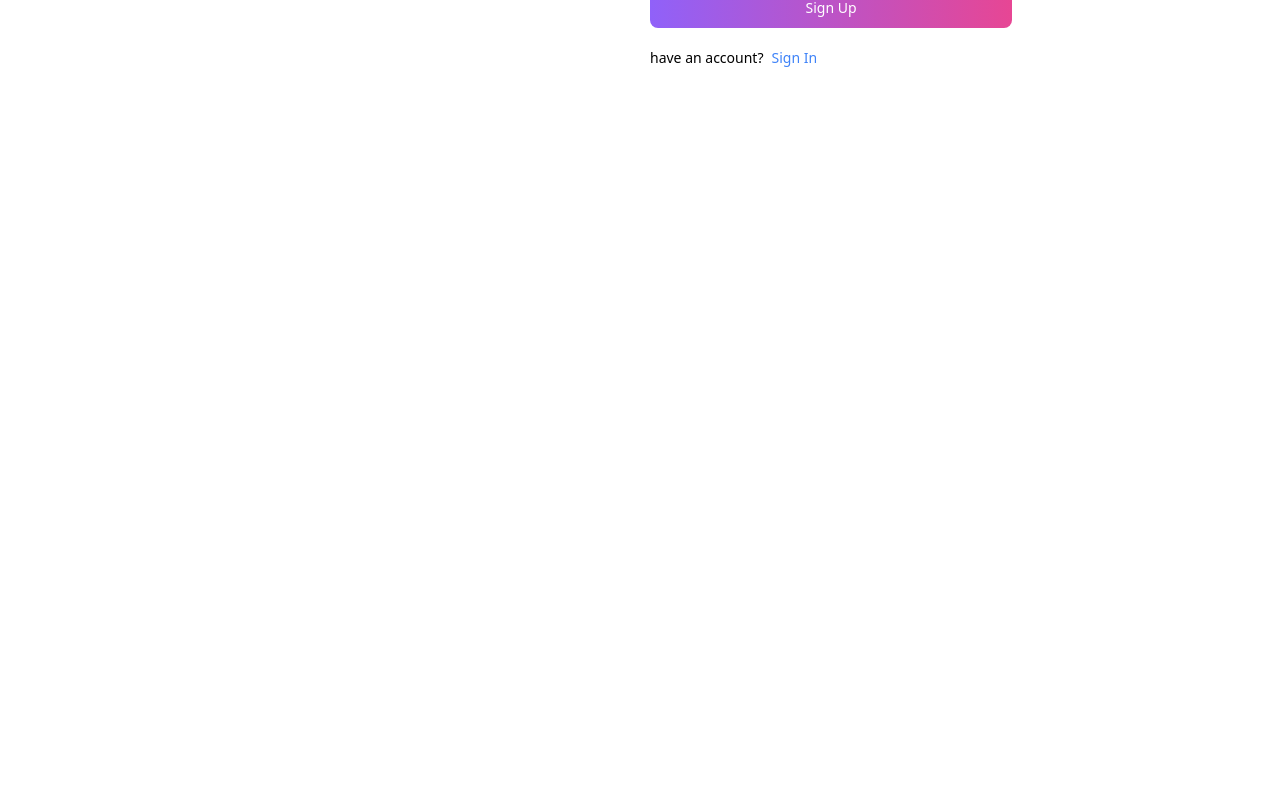
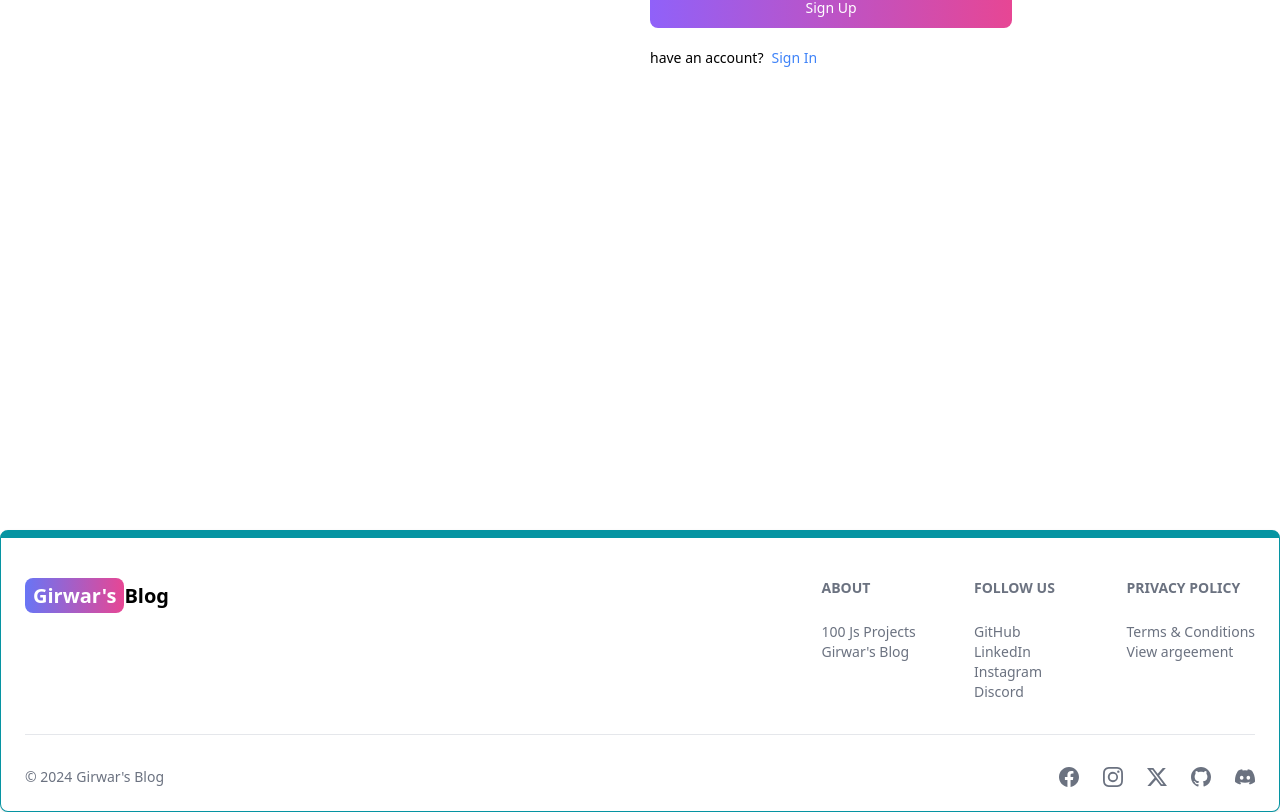
Before and after one commit to Girwar-Sahu/blogapp-using-mern, a React (Vite) app in the folder client/: page /signup in a window 1280 px wide. Shown: the part 414-1226 px from the top of the page. Before the commit the page ends 944 px from the top, so only its background shows below. Built offline with nearby package versions, Linux system fonts and the light colour scheme.

Commit message:
create footer component

```diff
--- a/client/src/App.jsx
+++ b/client/src/App.jsx
@@ -1,6 +1,7 @@
 import React, { lazy, Suspense } from "react";
 import { BrowserRouter, Routes, Route } from "react-router-dom";
 import Header from "./components/Header";
+import Footer from "./components/Footer";
 const HomePage = lazy(() => import("./pages/Home"));
 const AboutPage = lazy(() => import("./pages/About"));
 const DashboardPage = lazy(() => import("./pages/Dashboard"));
@@ -62,6 +63,7 @@
           }
         />
       </Routes>
+      <Footer />
     </BrowserRouter>
   );
 }
--- /dev/null
+++ b/client/src/components/Footer.jsx
@@ -0,0 +1,101 @@
+import { Footer } from "flowbite-react";
+import React from "react";
+import { Link } from "react-router-dom";
+import {
+  BsDiscord,
+  BsFacebook,
+  BsGithub,
+  BsInstagram,
+  BsTwitterX,
+} from "react-icons/bs";
+
+function FooterCom() {
+  return (
+    <Footer container className="border border-t-8 border-teal-500">
+      <div className="w-full max-w-7xl mx-auto">
+        <div className="grid w-full justify-between sm:flex md:grid-cols-1">
+          <div className="mt-5">
+            <Link
+              to="/"
+              className="self-center whitespace-nowrap text-lg sm:text-xl font-semibold dark:text-white"
+            >
+              <span className="px-2 py-1 bg-gradient-to-r from-indigo-500 to-pink-500 rounded-lg text-white">
+                Girwar's
+              </span>
+              Blog
+            </Link>
+          </div>
+          <div className="grid grid-cols-2 gap-8 mt-4 sm:grid-cols-3 sm:gap-6">
+            <div>
+              <Footer.Title title="ABOUT" />
+              <Footer.LinkGroup col>
+                <Footer.Link href="#" target="_blank" rel="noopener noreferrer">
+                  100 Js Projects
+                </Footer.Link>
+              </Footer.LinkGroup>
+              <Footer.LinkGroup col>
+                <Footer.Link href="#" target="_blank" rel="noopener noreferrer">
+                  Girwar's Blog
+                </Footer.Link>
+              </Footer.LinkGroup>
+            </div>
+            <div>
+              <Footer.Title title="FOLLOW US" />
+              <Footer.LinkGroup col>
+                <Footer.Link href="#" target="_blank" rel="noopener noreferrer">
+                  GitHub
+                </Footer.Link>
+              </Footer.LinkGroup>
+              <Footer.LinkGroup col>
+                <Footer.Link href="#" target="_blank" rel="noopener noreferrer">
+                  LinkedIn
+                </Footer.Link>
+              </Footer.LinkGroup>
+              <Footer.LinkGroup col>
+                <Footer.Link href="#" target="_blank" rel="noopener noreferrer">
+                  Instagram
+                </Footer.Link>
+              </Footer.LinkGroup>
+              <Footer.LinkGroup col>
+                <Footer.Link href="#" target="_blank" rel="noopener noreferrer">
+                  Discord
+                </Footer.Link>
+              </Footer.LinkGroup>
+            </div>
+            <div>
+              <Footer.Title title="PRIVACY POLICY" />
+              <Footer.LinkGroup col>
+                <Footer.Link href="#" target="_blank" rel="noopener noreferrer">
+                  Terms & Conditions
+                </Footer.Link>
+              </Footer.LinkGroup>
+              <Footer.LinkGroup col>
+                <Footer.Link href="#" target="_blank" rel="noopener noreferrer">
+                  View argeement
+                </Footer.Link>
+              </Footer.LinkGroup>
+            </div>
+          </div>
+        </div>
+        <Footer.Divider />
+        <div className="w-full sm:flex sm:items-center sm:justify-between">
+          <Footer.Copyright
+            className="flex justify-center"
+            href="#"
+            by="Girwar's Blog"
+            year={new Date().getFullYear()}
+          />
+          <div className="flex gap-6 sm:mt-0 mt-4 justify-center">
+            <Footer.Icon href="#" icon={BsFacebook} />
+            <Footer.Icon href="#" icon={BsInstagram} />
+            <Footer.Icon href="#" icon={BsTwitterX} />
+            <Footer.Icon href="#" icon={BsGithub} />
+            <Footer.Icon href="#" icon={BsDiscord} />
+          </div>
+        </div>
+      </div>
+    </Footer>
+  );
+}
+
+export default FooterCom;
```
